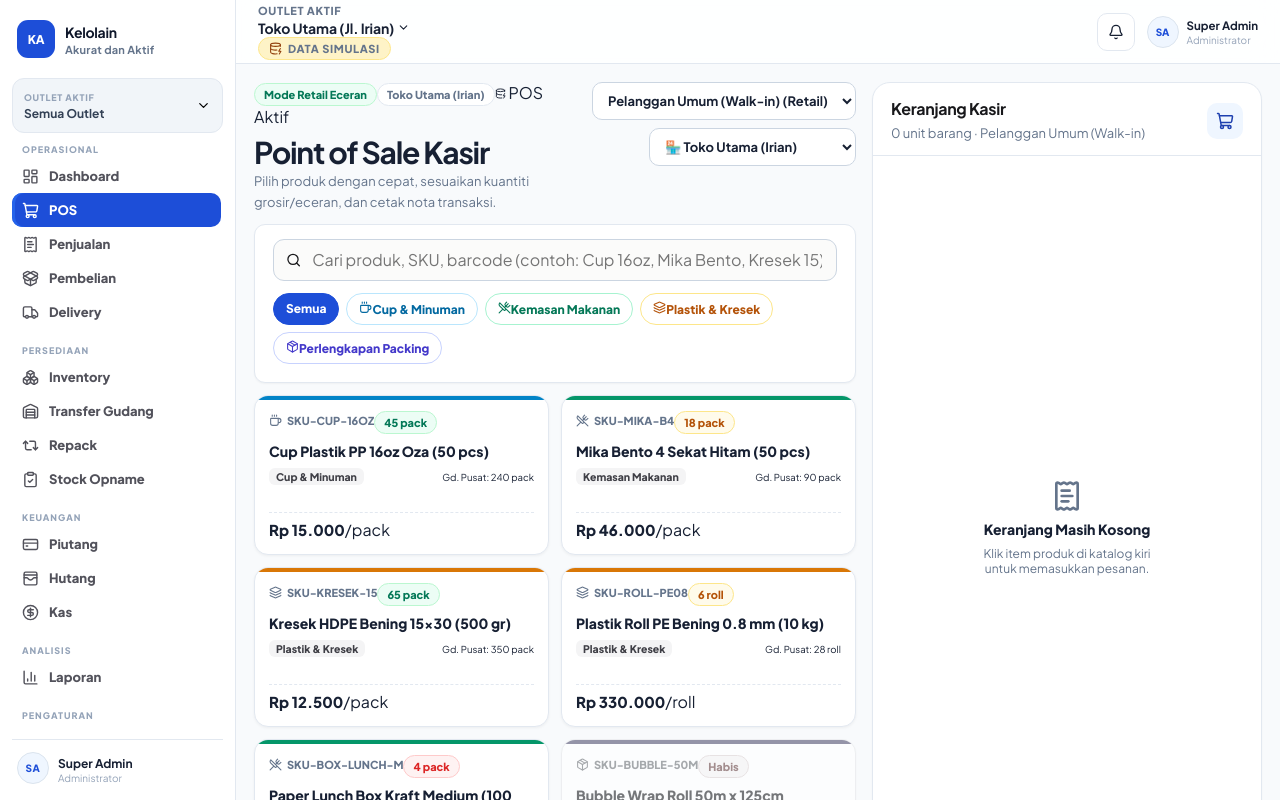
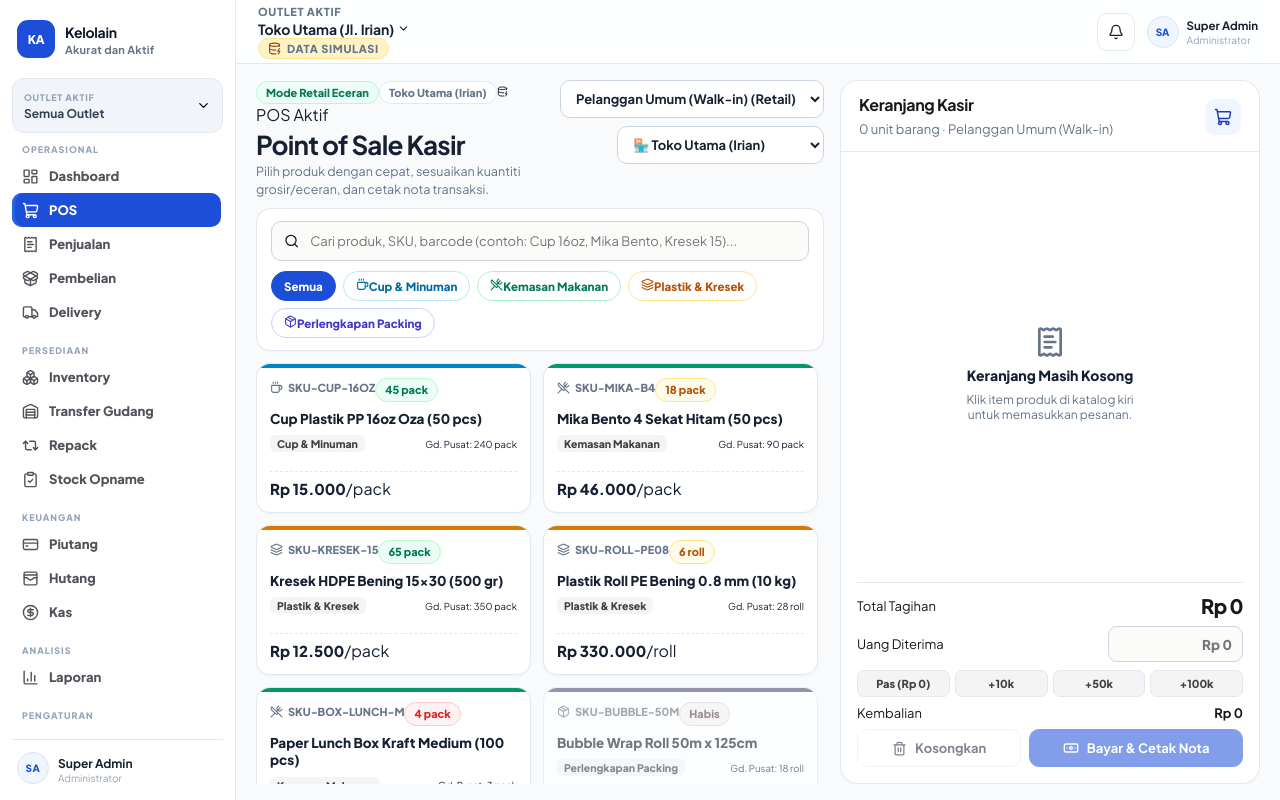
Before and after one commit to solivatestudio/demo-erp-retail, a Next.js app: page /pos in a window 1280 px wide. Built offline with nearby package versions, Linux system fonts and the light colour scheme.

Commit message:
fix(pos): lock viewport to fixed height with independent scrollable product catalog and cart items
Co-authored-by: hmad28 <email1.hammad@gmail.com>

```diff
--- a/app/globals.css
+++ b/app/globals.css
@@ -1454,19 +1454,41 @@ a:focus-visible {
   font-weight: 650;
 }
 
+.app-content:has(.pos-page) {
+  overflow: hidden !important;
+  padding: 0 !important;
+  display: flex;
+  flex-direction: column;
+}
+
 .pos-page {
   display: grid;
-  grid-template-columns: minmax(0, 1fr) 390px;
+  grid-template-columns: minmax(0, 1fr) 420px;
   gap: 16px;
   height: 100%;
-  padding: 18px;
+  max-height: 100%;
+  min-height: 0;
+  padding: 16px 20px;
+  overflow: hidden;
+  box-sizing: border-box;
 }
 
 .pos-catalog {
   min-width: 0;
+  height: 100%;
+  max-height: 100%;
+  min-height: 0;
   display: flex;
   flex-direction: column;
   gap: 12px;
+  overflow: hidden;
+}
+
+.pos-top-fixed {
+  display: flex;
+  flex-direction: column;
+  gap: 10px;
+  flex-shrink: 0;
 }
 
 .pos-toolbar {
@@ -1477,18 +1499,18 @@ a:focus-visible {
 }
 
 .pos-toolbar h1 {
-  margin: 10px 0 4px;
-  font-size: 30px;
-  line-height: 1;
-  letter-spacing: -.04em;
+  margin: 6px 0 2px;
+  font-size: 26px;
+  line-height: 1.1;
+  letter-spacing: -.03em;
 }
 
 .pos-toolbar p {
   margin: 0;
   max-width: 620px;
   color: var(--muted-foreground);
-  font-size: 13px;
-  line-height: 1.55;
+  font-size: 12.5px;
+  line-height: 1.45;
 }
 
 .pos-selectors {
@@ -1510,18 +1532,24 @@ a:focus-visible {
   font-weight: 650;
 }
 
+.pos-filter-card {
+  border-radius: 14px;
+}
+
+.pos-filter-card .ui-card-content,
 .pos-filter {
   display: grid;
-  gap: 12px;
+  gap: 10px;
+  padding: 12px 14px;
 }
 
 .pos-search {
-  height: 42px;
+  height: 40px;
   display: flex;
   align-items: center;
   gap: 9px;
   border: 1px solid var(--input);
-  border-radius: 11px;
+  border-radius: 10px;
   padding: 0 12px;
   background: #fbfbfa;
 }
@@ -1532,6 +1560,7 @@ a:focus-visible {
   outline: 0;
   background: transparent;
   color: var(--foreground);
+  font-size: 13px;
 }
 
 .category-tabs {
@@ -1545,9 +1574,10 @@ a:focus-visible {
   border-radius: 999px;
   background: var(--card);
   color: var(--muted-foreground);
-  padding: 7px 12px;
-  font-size: 12px;
+  padding: 6px 12px;
+  font-size: 11.5px;
   font-weight: 760;
+  transition: all 0.12s ease;
 }
 
 .category-tabs button.active {
@@ -1564,8 +1594,8 @@ a:focus-visible {
   color: #92400e;
   border: 1px solid #fde68a;
   border-radius: 999px;
-  padding: 4px 10px;
-  font-size: 11.5px;
+  padding: 3px 9px;
+  font-size: 11px;
   font-weight: 750;
   letter-spacing: 0.01em;
 }
@@ -1580,23 +1610,49 @@ a:focus-visible {
 .category-tabs button.tag-packing.active { background: #4f46e5; border-color: #4f46e5; color: #fff; }
 
 .product-grid {
-  display: grid;
-  grid-template-columns: repeat(auto-fill, minmax(220px, 1fr));
+  flex: 1;
+  min-height: 0;
+  overflow-y: auto;
+  display: grid;
+  grid-template-columns: repeat(auto-fill, minmax(210px, 1fr));
   gap: 12px;
-  min-height: 0;
+  padding-right: 6px;
+  padding-bottom: 8px;
+  align-content: start;
+}
+
+.product-grid::-webkit-scrollbar,
+.cart-lines::-webkit-scrollbar {
+  width: 6px;
+}
+
+.product-grid::-webkit-scrollbar-track,
+.cart-lines::-webkit-scrollbar-track {
+  background: transparent;
+}
+
+.product-grid::-webkit-scrollbar-thumb,
+.cart-lines::-webkit-scrollbar-thumb {
+  background: #cbd5e1;
+  border-radius: 999px;
+}
+
+.product-grid::-webkit-scrollbar-thumb:hover,
+.cart-lines::-webkit-scrollbar-thumb:hover {
+  background: #94a3b8;
 }
 
 .product-tile-card {
   text-align: left;
-  min-height: 160px;
+  min-height: 150px;
   display: flex;
   flex-direction: column;
   gap: 8px;
   border: 1px solid var(--border);
   border-radius: 14px;
   background: var(--card);
-  padding: 14px;
-  box-shadow: 0 1px 3px rgba(24, 24, 27, 0.05);
+  padding: 13px;
+  box-shadow: 0 1px 3px rgba(24, 24, 27, 0.04);
   cursor: pointer;
   transition: all 0.15s ease;
   position: relative;
@@ -1640,7 +1696,7 @@ a:focus-visible {
 }
 
 .product-tile-name {
-  font-size: 14px;
+  font-size: 13.5px;
   font-weight: 750;
   line-height: 1.3;
   color: var(--foreground);
@@ -1682,11 +1738,16 @@ a:focus-visible {
 .cart-panel {
   min-width: 0;
   height: 100%;
+  max-height: 100%;
+  min-height: 0;
+  overflow: hidden;
 }
 
 .cart-card-container,
 .cart-panel > .ui-card {
   height: 100%;
+  max-height: 100%;
+  min-height: 0;
   display: flex;
   flex-direction: column;
   background: #ffffff;
@@ -1695,7 +1756,7 @@ a:focus-visible {
 }
 
 .cart-card-header {
-  padding: 16px 18px 12px;
+  padding: 14px 18px 12px;
   border-bottom: 1px solid var(--border);
   flex-shrink: 0;
 }
@@ -1723,7 +1784,7 @@ a:focus-visible {
   min-height: 0;
   display: flex;
   flex-direction: column;
-  padding: 14px 18px 18px !important;
+  padding: 14px 16px 16px !important;
   overflow: hidden;
 }
 
@@ -1749,7 +1810,17 @@ a:focus-visible {
   flex-direction: column;
   gap: 8px;
   padding-right: 4px;
-  margin-bottom: 14px;
+  margin-bottom: 10px;
+}
+
+.cart-bottom-section {
+  margin-top: auto;
+  border-top: 1px solid var(--border);
+  padding-top: 10px;
+  display: flex;
+  flex-direction: column;
+  gap: 8px;
+  flex-shrink: 0;
 }
 
 /* Enhanced Cart Lines with Direct Qty and Quick Wholesale Chips */
@@ -2210,6 +2281,11 @@ a:focus-visible {
     padding-bottom: 104px;
   }
 
+  .app-content:has(.pos-page) {
+    overflow: visible !important;
+    padding-bottom: 104px !important;
+  }
+
   .kpi-grid,
   .module-stats {
     grid-template-columns: repeat(2, minmax(0, 1fr));
--- a/components/PosClient.tsx
+++ b/components/PosClient.tsx
@@ -192,6 +192,7 @@ export default function PosClient() {
   return (
     <div className="pos-page">
       <section className="pos-catalog">
+        <div className="pos-top-fixed">
           <div className="pos-toolbar">
             <div>
               <div className="flex items-center gap-2 mb-1">
@@ -221,7 +222,7 @@ export default function PosClient() {
             </div>
           </div>
 
-        <Card>
+          <Card className="pos-filter-card">
             <CardContent className="pos-filter">
               <div className="pos-search">
                 <Search size={16} />
@@ -249,6 +250,7 @@ export default function PosClient() {
               </div>
             </CardContent>
           </Card>
+        </div>
 
         <div className="product-grid">
           {filtered.map((product) => {
```
Lines whose indentation alone changed are shown as unchanged.
